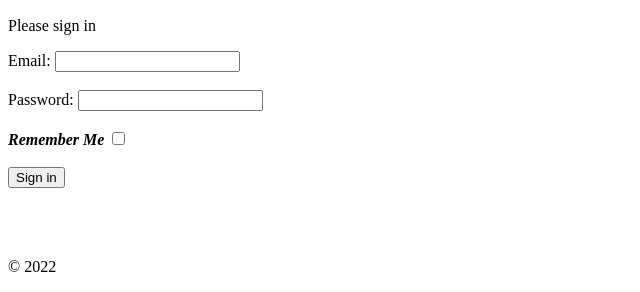
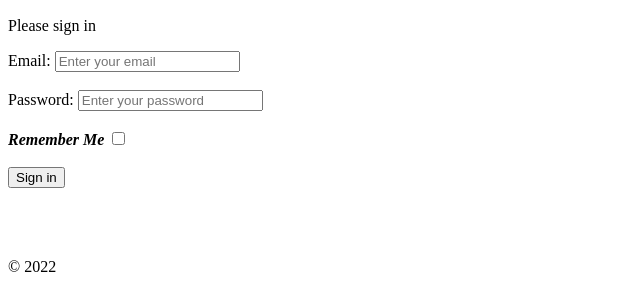
Before and after one commit to shahabyounas/SPE-Project, a plain HTML site: page Log in page/login-page.html in a window 1280 px wide. Shown: the part 571-863 px from the top of the page, without its empty margins (0-640 px from the left). Drawn offline with Linux system fonts and the light colour scheme.

Commit message:
added placeholder attribute to input elements of the login form

```diff
--- a/Log in page/login-page.html
+++ b/Log in page/login-page.html
@@ -17,11 +17,11 @@
     <p>Please sign in</p>
     <form action="XYZ" method="post">
         <label for="user_email">Email:</label>
-        <input type="email" name="user_email" id="user_email">
+        <input type="email" name="user_email" id="user_email" placeholder="Enter your email">
         <br>
         <br>
         <label for="user_password">Password:</label>
-        <input type="password" name="user_password" id="user_password">
+        <input type="password" name="user_password" id="user_password" placeholder="Enter your password">
         <br>
         <br>
         <span>
```
